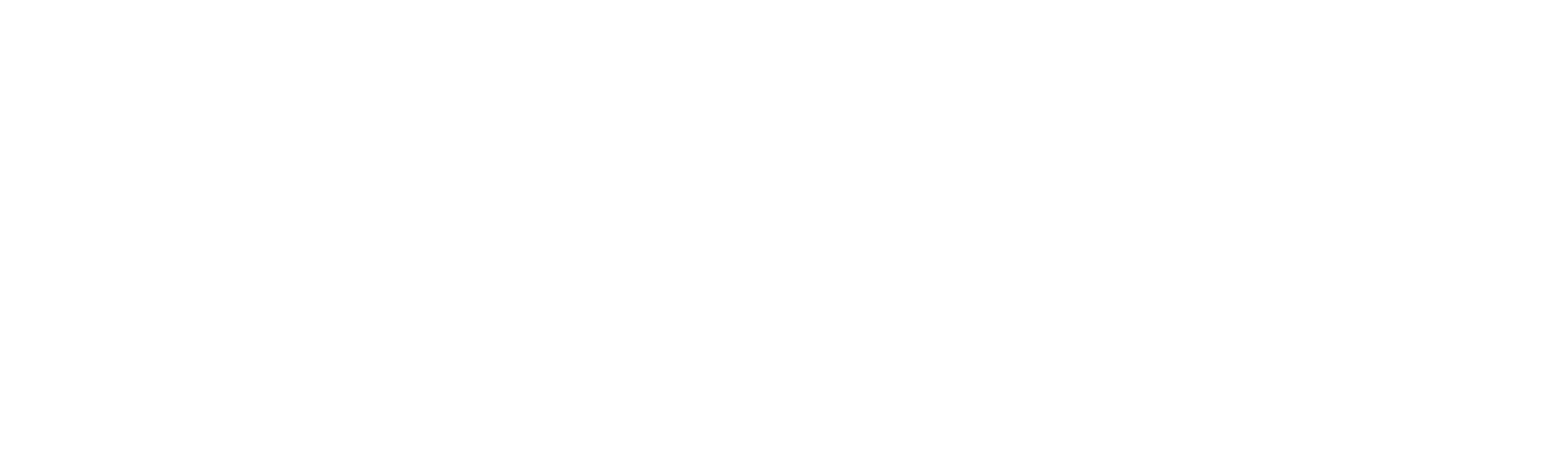
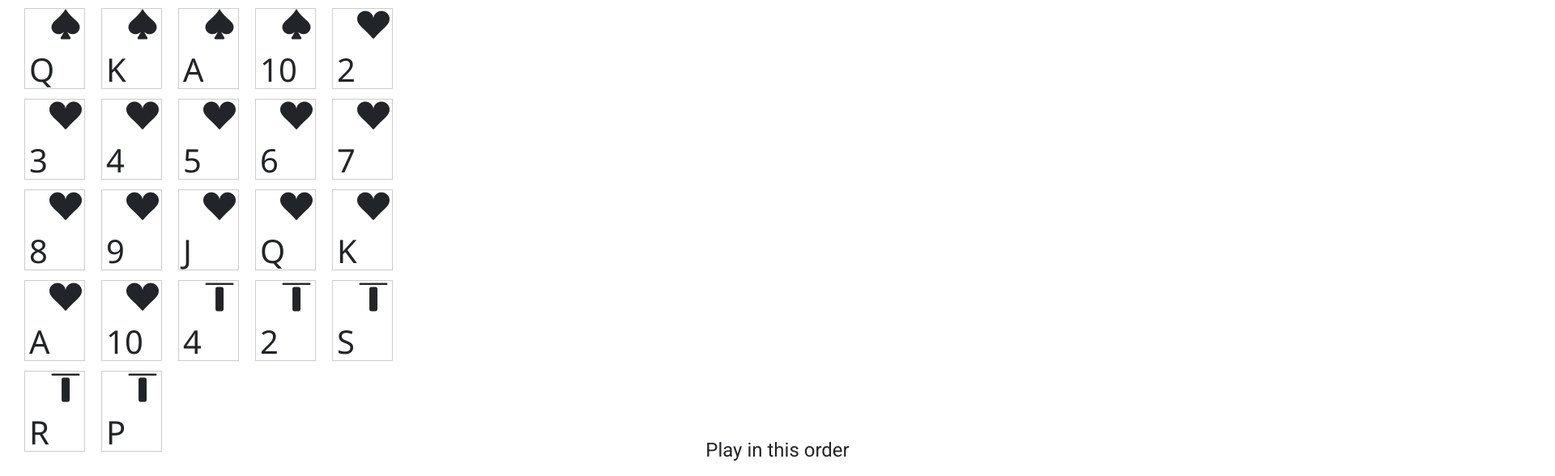
Before and after one commit to prateek03jan/CardGameSimulator, an Angular app in the folder CardGame.Presentation/ClientApp/: page / in a window 1280 px wide. Shown: the part 991-1579 px from the top of the page at 81% size, 1920 px wide, since content can reach past the window. Before the commit the page ends 800 px from the top, so only its background shows below. Built offline with nearby package versions, Linux system fonts and the light colour scheme.

Commit message:
ui fixes

```diff
--- a/CardGame.Presentation/ClientApp/src/app/home/home.component.css
+++ b/CardGame.Presentation/ClientApp/src/app/home/home.component.css
@@ -29,10 +29,11 @@
 }
 
 .success {
-  display: flex;
+  /* display: flex; */
 }
 
 .playing-card {
+  display: inline-block;
   height: 20%;
   border: 1px solid #ccc;
   width: 15%;
@@ -54,3 +55,7 @@
   margin-left: 30px;
   top: -10px;
 }
+
+.result-header {
+  text-align: center;
+}
--- a/CardGame.Presentation/ClientApp/src/app/home/home.component.html
+++ b/CardGame.Presentation/ClientApp/src/app/home/home.component.html
@@ -1,5 +1,5 @@
 <div class="parent">
-  <div class="child">
+  <div class="child col-md-6">
     <form class="form">
       <mat-form-field class="full-width" appearance="fill">
         <mat-label>Enter card sequence separated by comma</mat-label>
@@ -28,7 +28,7 @@
           </button>
         </div>
       </section>
-      <section *ngIf="isValidationPassed" class="success">
+      <section *ngIf="isValidationPassed" class="success col-md-12">
         <div *ngFor="let m of displayCardData" class="playing-card">
           <div class="suite" *ngIf="m.suite === 'S'">
             <div>
@@ -61,10 +61,38 @@
     </form>
   </div>
 
-  <div class="child">
+  <div class="child col-md-6">
+    <section>
+      <h1 class="result-header">Play in this order</h1>
+    </section>
     <div class="card-container">
-      <div *ngFor="let card of cards">
-        {{ card.value }}
+      <div *ngFor="let m of cards" class="playing-card">
+        <div class="suite" *ngIf="m.suite === 'S'">
+          <div>
+            <i class="bi bi-suit-spade-fill"></i>
+          </div>
+        </div>
+        <div class="suite" *ngIf="m.suite === 'C'">
+          <div>
+            <i class="bi bi-suit-club-fill"></i>
+          </div>
+        </div>
+        <div class="suite" *ngIf="m.suite === 'H'">
+          <div>
+            <i class="bi bi-suit-heart-fill"></i>
+          </div>
+        </div>
+        <div class="suite" *ngIf="m.suite === 'D'">
+          <div>
+            <i class="bi bi-suit-diamond-fill"></i>
+          </div>
+        </div>
+        <div class="suite" *ngIf="m.suite === 'T'">
+          <div>
+            <i class="bi bi-align-top"></i>
+          </div>
+        </div>
+        <div class="card-number">{{ m.number }}</div>
       </div>
     </div>
   </div>
```
